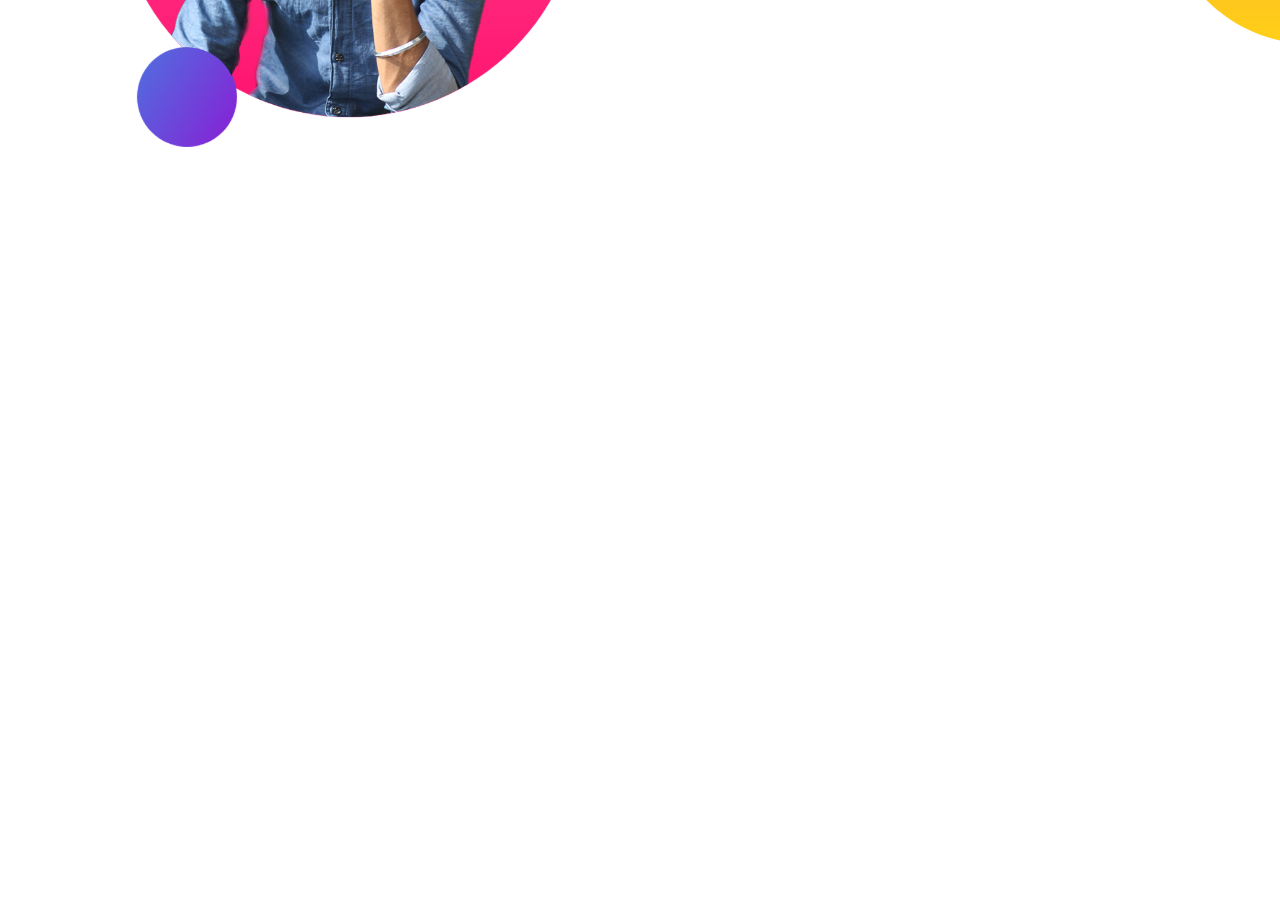
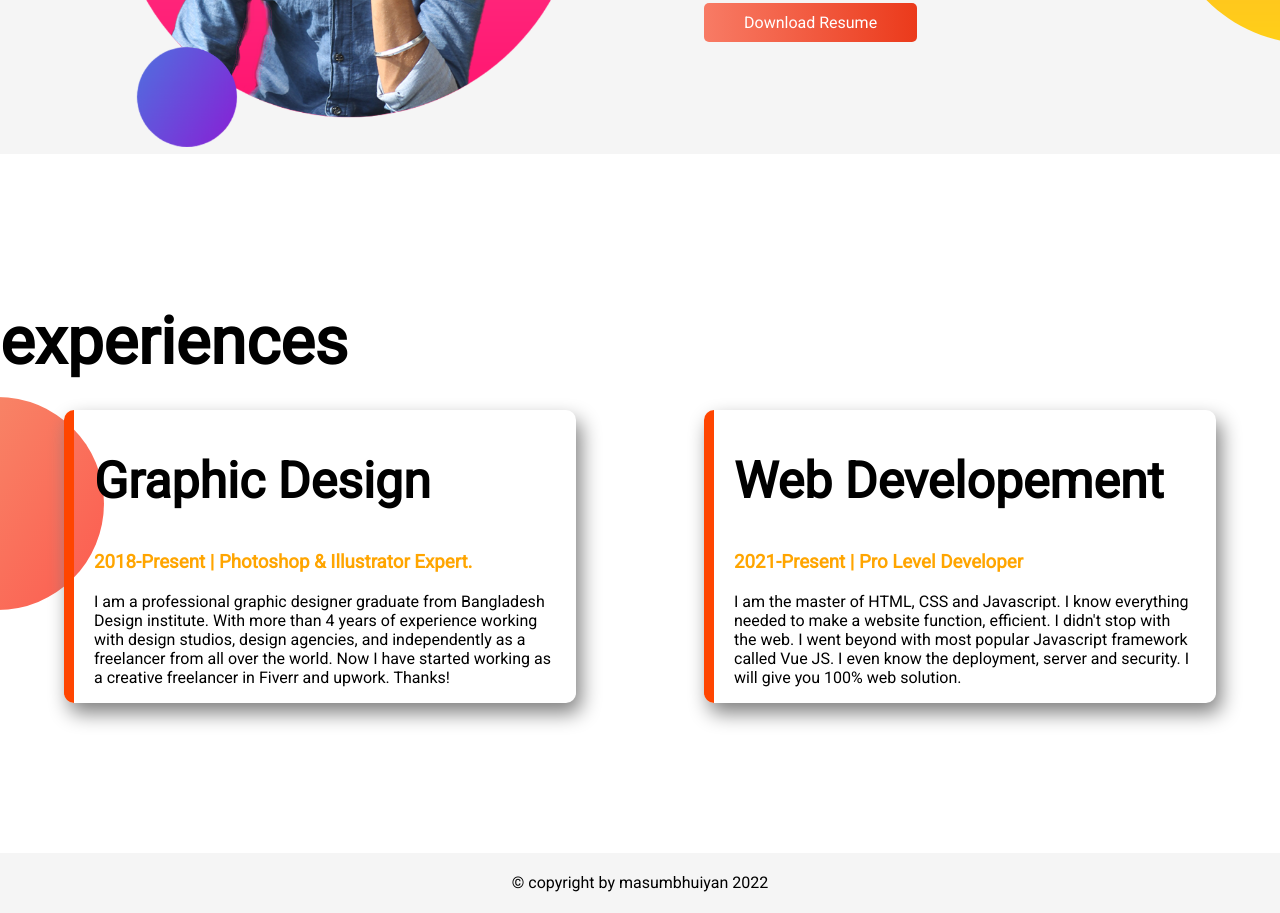
Before and after one commit to masumbhuiyan0/developer-portfolio, a plain HTML site: page index.html in a window 1280 px wide. Shown: the part 1084-1997 px from the top of the page. Before the commit the page ends 1388 px from the top, so only its background shows below. Drawn offline with Linux system fonts and the light colour scheme.

Commit message:
ecperience item

```diff
--- a/css/style.css
+++ b/css/style.css
@@ -2,13 +2,16 @@ body {
     font-family: 'Roboto', sans-serif;
     margin: 0px;
 }
-section {
+.display-flex {
     display: flex;
     margin-bottom: 150px;
 }
 h1 {
     font-size: 65px;
     margin-bottom: 30px;
+}
+h2 {
+    font-size: 50px;
 }
 .orange-color {
     color: orange;
@@ -44,4 +47,31 @@ h1 {
     background-image: url(../images/dream-bg.png);
     background-repeat: no-repeat;
     background-position: right;
+    background-color: whitesmoke;
 }
+
+.experiance-content {
+    width: 40%;
+    margin-left: 5%;
+    margin-right: 5%;
+    box-shadow: 5px 10px 20px gray;
+    padding: 0px 20px;
+    border-radius: 10px;
+    border-left: 10px solid orangered;
+}
+
+.experience-background {
+    background-image: url(../images/exp-bg.png);
+    background-repeat: no-repeat;
+    background-position: left;
+
+}
+
+.footer-section {
+    background-color: whitesmoke;
+    height: 60px;
+}
+.footer-section p {
+    text-align: center;
+    padding-top: 20px;
+}
--- a/index.html
+++ b/index.html
@@ -11,7 +11,7 @@
     <link rel="stylesheet" href="css/style.css">
 </head>
 <body>
-    <section class="background-img">
+    <section class="background-img display-flex">
         <div class="half-width">
             <h1>Welcome to</h1>
             <h1><span class="orange-color">Masum Bhuiyan</span> World!</h1>
@@ -23,7 +23,7 @@
             <img src="images/my-bg.png" alt="">
         </div>
     </section>
-    <section class="dream-big">
+    <section class="dream-big display-flex">
         <div class="half-width">
             <img src="images/my-bg1.png" alt="">
         </div>
@@ -34,8 +34,26 @@
             <a class="hireme-btn" href="">Download Resume</a>
         </div>
     </section>
+    <section class="experience-background">
+        <h1>experiences</h1>
+        <div class="display-flex">
+            <div class="experiance-content">
+                <h2>Graphic Design</h2>
+                <h3 class="orange-color">2018-Present | Photoshop & Illustrator Expert.</h3>
+                <p>I am a professional graphic designer graduate from Bangladesh Design institute. With more than 4 years of experience working with design studios, design agencies, and independently as a freelancer from all over the world. Now I have started working as a creative freelancer in Fiverr and upwork. Thanks!</p>
+            </div>
+            <div class="experiance-content">
+                <h2>Web Developement</h2>
+                <h3 class="orange-color">2021-Present | Pro Level Developer</h3>
+                <p>I am the master of HTML, CSS and Javascript. I know everything needed to make a website function, efficient. I didn't stop with the web. I went beyond with most popular Javascript framework called Vue JS. I even know the deployment, server and security. I will give you 100% web solution.</p>
+            </div>
+        </div>
+    </section>
+    <section class="footer-section">
+        <p>© copyright by masumbhuiyan 2022</p>
+    </section>
 
 
 
 </body>
-</html>
+</htm
```
